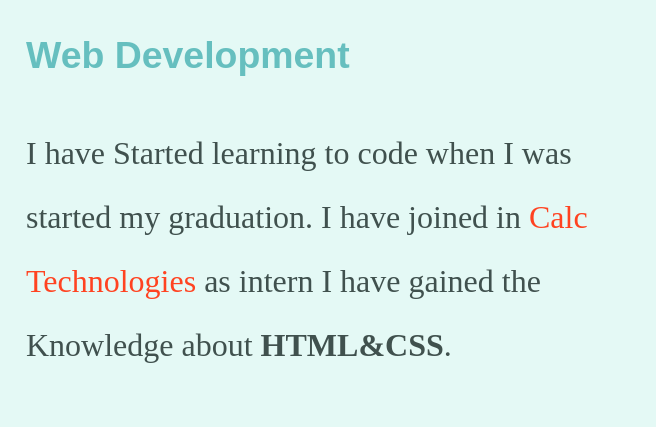
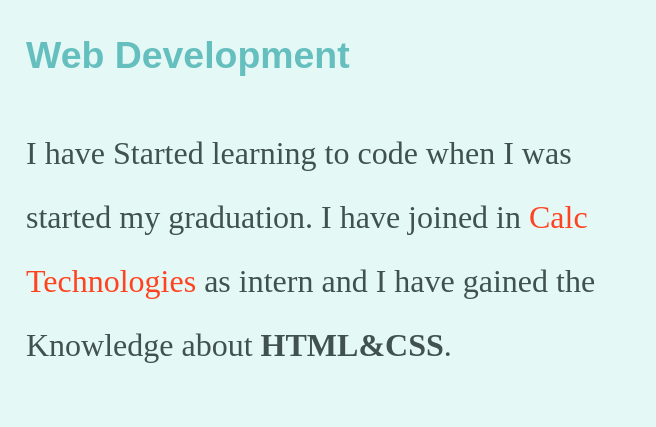
Before and after one commit to SofiyaCTI054/My-Site, a plain HTML site: page index.html in a window 1280 px wide. Shown: the part 1720-2147 px from the top of the page, 464-1120 px from the left. Drawn offline with Linux system fonts and the light colour scheme; files whose address does not match are found by name.

Commit message:
uploading my site
uploading my site

```diff
--- a/index.html
+++ b/index.html
@@ -30,7 +30,7 @@
         <div class="skill-row">
             <img class="logo" src="logo.png" alt="logo">
             <h3>Web Development</h3>
-            <p>I have Started learning to code when I was started my graduation. I have joined in <span class="calc">Calc Technologies</span> as intern I have gained the Knowledge about <strong>HTML&CSS</strong>.</p>
+            <p>I have Started learning to code when I was started my graduation. I have joined in <span class="calc">Calc Technologies</span> as intern and I have gained the Knowledge about <strong>HTML&CSS</strong>.</p>
         </div>
         <div class="skill-row">
           <img class="sales" src="salesforce.png" alt="">
```
